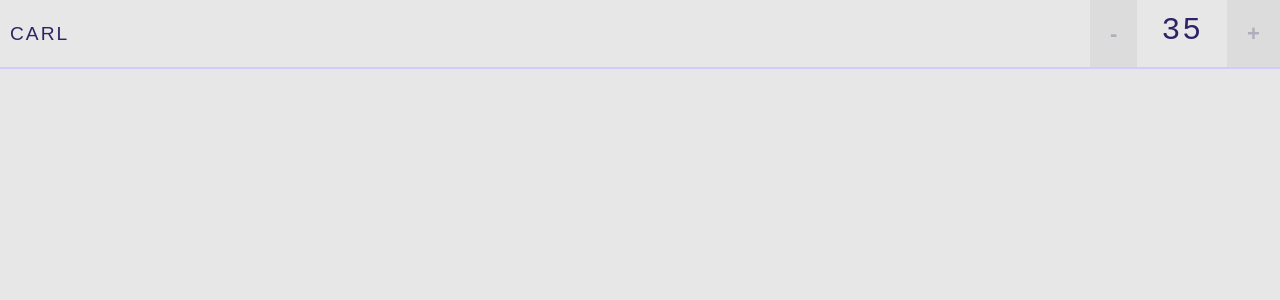
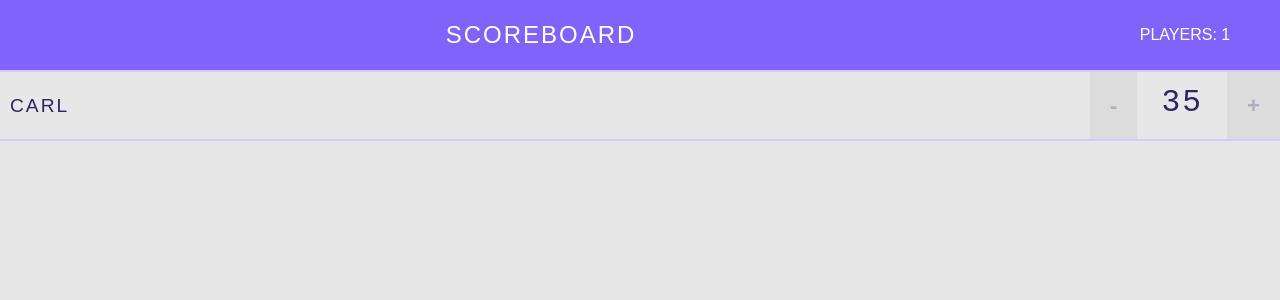
Before and after one commit to carlpadilla/React-scoreboard, a React (Create React App) app: page / in a window 1280 px wide. Shown: the top 300 px of the page. Built offline with nearby package versions, Linux system fonts and the light colour scheme.

Commit message:
testing commit

```diff
--- a/src/App.js
+++ b/src/App.js
@@ -1,13 +1,19 @@
 import React from 'react';
+import Header from './components/Header';
 import Players from './components/Players';
 import './App.css';
 
 function App() {
   return (
     <div className='App'>
+      <Header />
       <Players />
     </div>
   );
 }
 
+{
+  /**Test */
+}
+
 export default App;
--- /dev/null
+++ b/src/components/Header.js
@@ -0,0 +1,12 @@
+import React from 'react';
+
+const Header = () => {
+  return (
+    <header>
+      <h1>Scoreboard</h1>
+      <span className='stats'>Players: 1</span>
+    </header>
+  );
+};
+
+export default Header;
```
Also changed, not shown: 1 other file (tests, documents, lock files or other folders).
